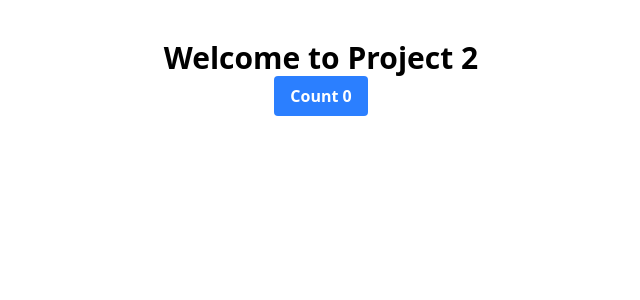
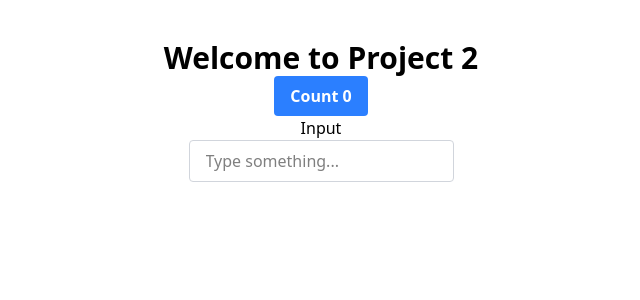
Before and after one commit to mohamedalsamrai/React, a React (Vite) app in the folder project2/: page / in a window 1280 px wide. Shown: the top 300 px of the page, without its empty margins (319-959 px from the left). Built offline with nearby package versions, Linux system fonts and the light colour scheme.

Commit message:
add Input component to App

```diff
--- a/project2/src/App.tsx
+++ b/project2/src/App.tsx
@@ -1,5 +1,6 @@
 import "./App.css";
 import Button from "./Button";
+import Input from "./Input";
 
 function App() {
   return (
@@ -7,6 +8,8 @@ function App() {
       <div className="text-center mt-10">
         <h1 className="text-3xl font-bold">Welcome to Project 2</h1>
         <Button label="Count " />
+
+        <Input />
       </div>
     </>
   );
--- /dev/null
+++ b/project2/src/Input.tsx
@@ -0,0 +1,18 @@
+import{ useState } from "react";
+function Input() {
+const [inputValue, setInputValue] = useState("");
+  return (
+    <div>
+      <h1>Input {inputValue}</h1>
+      <input
+        type="text"
+        className="border border-gray-300 rounded px-4 py-2 focus:outline-none focus:ring-2 focus:ring-blue-500"
+        placeholder="Type something..."
+        value={inputValue}
+        onChange={(e) => setInputValue(e.target.value)}
+      />
+    </div>
+  );
+}
+
+export default Input;
```
